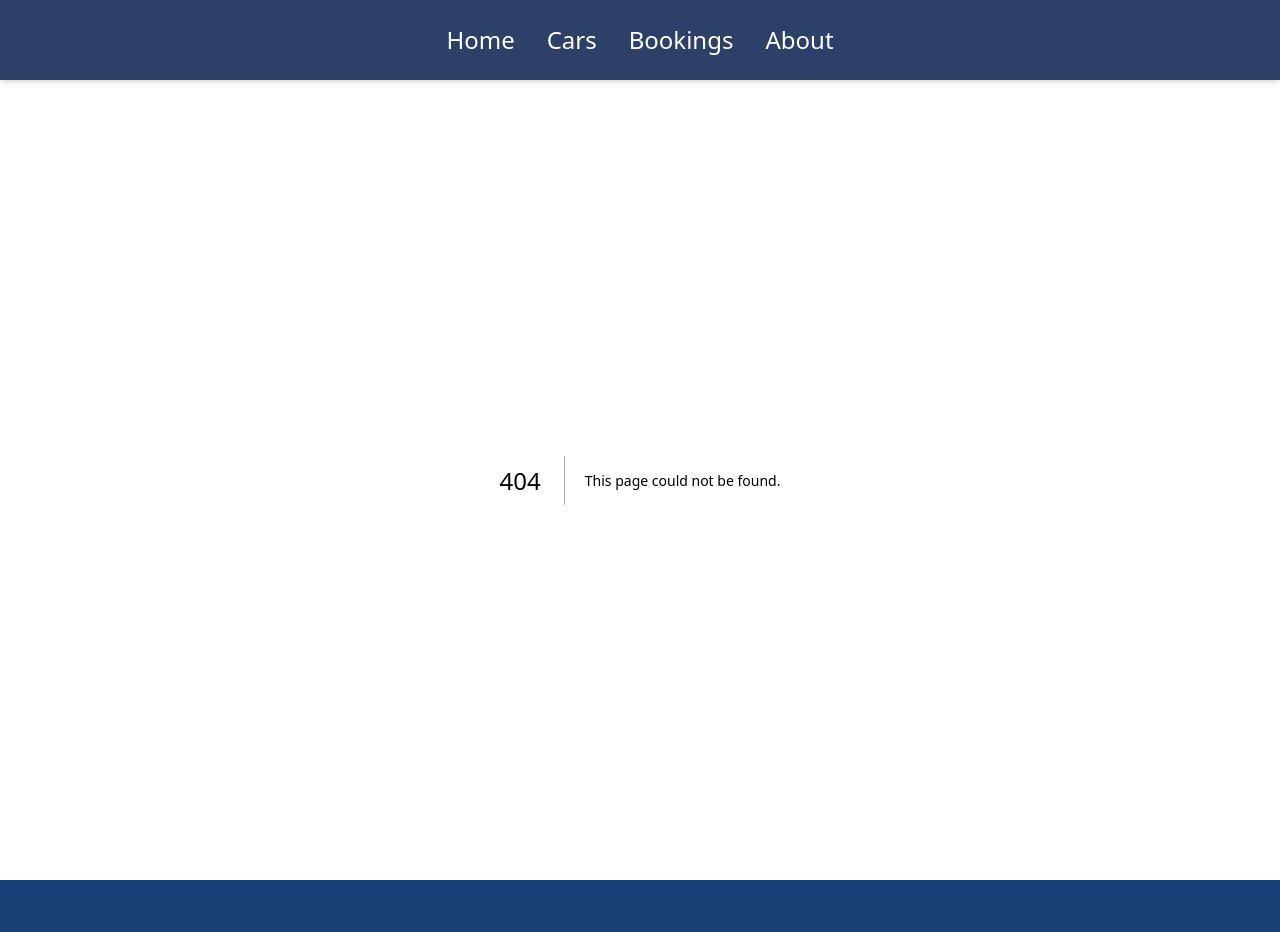
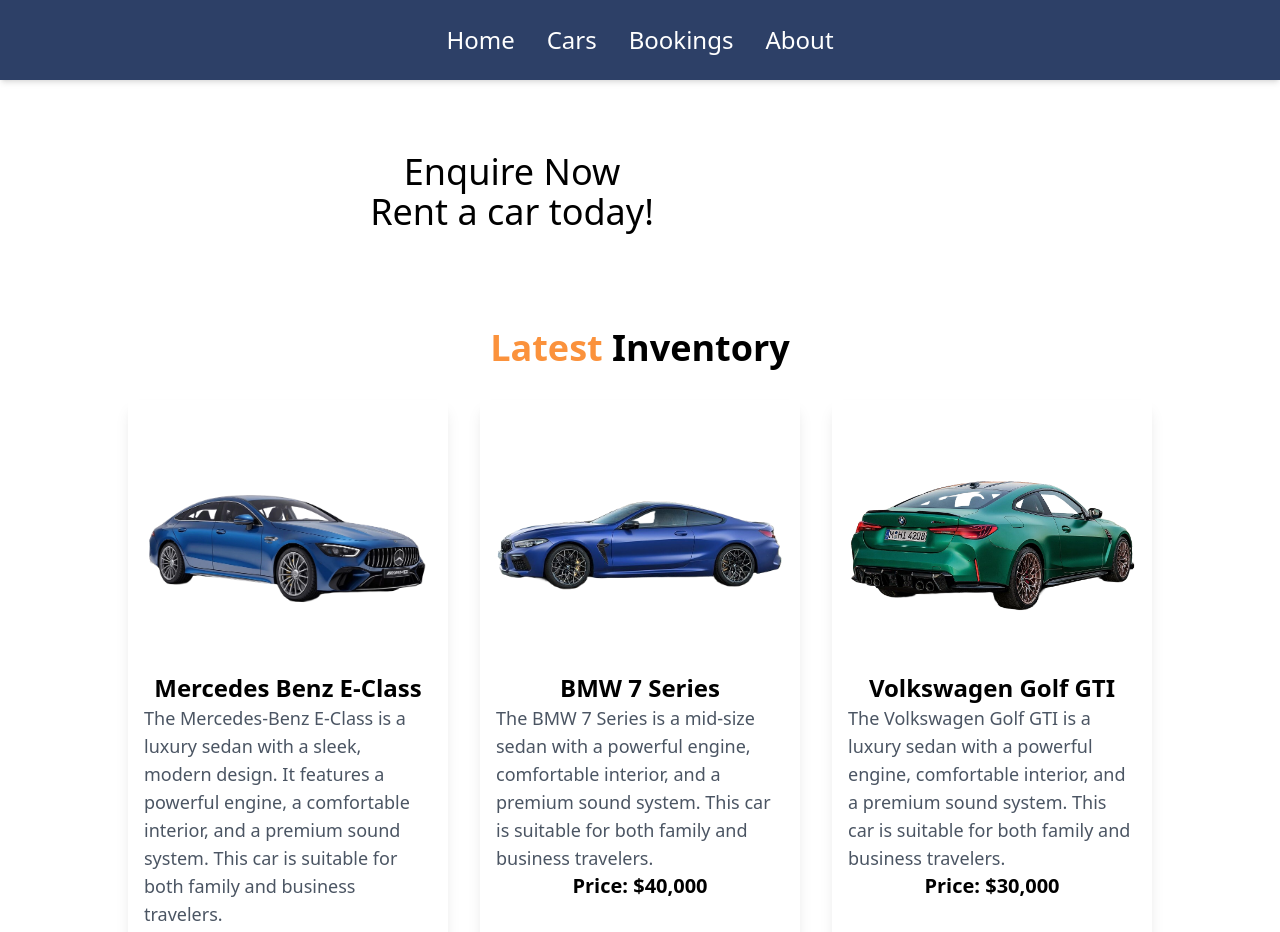
Before and after one commit to KshitizSharma11/kars11, a Next.js app: page /Cars in a window 1280 px wide. Before the commit this address had no page. Shown: the top 932 px of the page. Built offline with nearby package versions, Linux system fonts and the light colour scheme.

Commit message:
Added Cars page with initial setup

```diff
--- /dev/null
+++ b/src/app/Cars/page.tsx
@@ -0,0 +1,47 @@
+import React from 'react'
+import Enquiry from '@/components/Enquiry'
+
+const Cars = () => {
+    const carData=[{
+        title:'Mercedes Benz E-Class',
+        price:'$25,000',
+        img:'/assets/mercedes.png',
+        desc:'The Mercedes-Benz E-Class is a luxury sedan with a sleek, modern design. It features a powerful engine, a comfortable interior, and a premium sound system. This car is suitable for both family and business travelers.'
+},{
+    title:'BMW 7 Series',
+        price:'$40,000',
+        img:'/assets/bmw.png',
+        desc:'The BMW 7 Series is a mid-size sedan with a powerful engine, comfortable interior, and a premium sound system. This car is suitable for both family and business travelers.'
+},{
+    title:'Volkswagen Golf GTI',
+        price:'$30,000',
+        img:'/assets/car2.png',
+        desc:'The Volkswagen Golf GTI is a luxury sedan with a powerful engine, comfortable interior, and a premium sound system. This car is suitable for both family and business travelers.'
+},{
+    title:'Volkswagen Golf GTI',
+        price:'$30,000',
+        img:'/assets/car2.png',
+        desc:'The Volkswagen Golf GTI is a luxury sedan with a powerful engine, comfortable interior, and a premium sound system. This car is suitable for both family and business travelers.'
+}]
+  return (
+    <div>
+        <Enquiry />
+        <div className='flex items-center justify-center'>
+      <span className='text-4xl text-center font-bold text-orange-400'>Latest </span>
+      <span className='text-4xl text-center font-bold '>&nbsp;Inventory</span>
+      </div>
+      <div className='grid grid-cols-3 mx-[10%] gap-8 mt-8'>
+        {carData.map((car, index)=>(
+          <div key={index} className='w-full p-4 shadow-lg'>
+            <img src={car.img} alt={car.title} className='w-full h-64 object-contain'/>
+            <h2 className='text-2xl text-center font-bold'>{car.title}</h2>
+            <p className='text-lg text-gray-600'>{car.desc}</p>
+            <h3 className='text-xl text-center font-semibold'>Price: {car.price}</h3>
+          </div>
+        ))}
+      </div>
+    </div>
+  )
+}
+
+export default Cars
--- a/src/components/Footer.tsx
+++ b/src/components/Footer.tsx
@@ -2,7 +2,7 @@
 import { FaInstagram, FaFacebook ,FaLinkedin, FaEnvelope, FaPhone, FaMapMarkerAlt  } from 'react-icons/fa'
 const Footer = () => {
   return (
-    <div className='bg-[#184077] p-4 text-gray-50 hidden lg:block'>
+    <div className='bg-[#184077] p-4 text-gray-50 hidden lg:block '>
     {/* For desktop footer */}
      <div className='flex flex-row  mx-24 py-20 justify-between'>
         <div className='space-y-4'>
--- a/src/components/Navbar.tsx
+++ b/src/components/Navbar.tsx
@@ -12,8 +12,9 @@
 
         </li>
         <li>
+        <Link href="/Cars">
             <h1 className='text-white  hover:underline underline-offset-4 underline-[#008dda] decoration-4 decoration-[#008dda]'>Cars</h1>
-
+            </Link>
         </li>
         <li>
             <h1 className='text-white  hover:underline underline-offset-4 underline-[#008dda] decoration-4 decoration-[#008dda]'>Bookings</h1>
```
